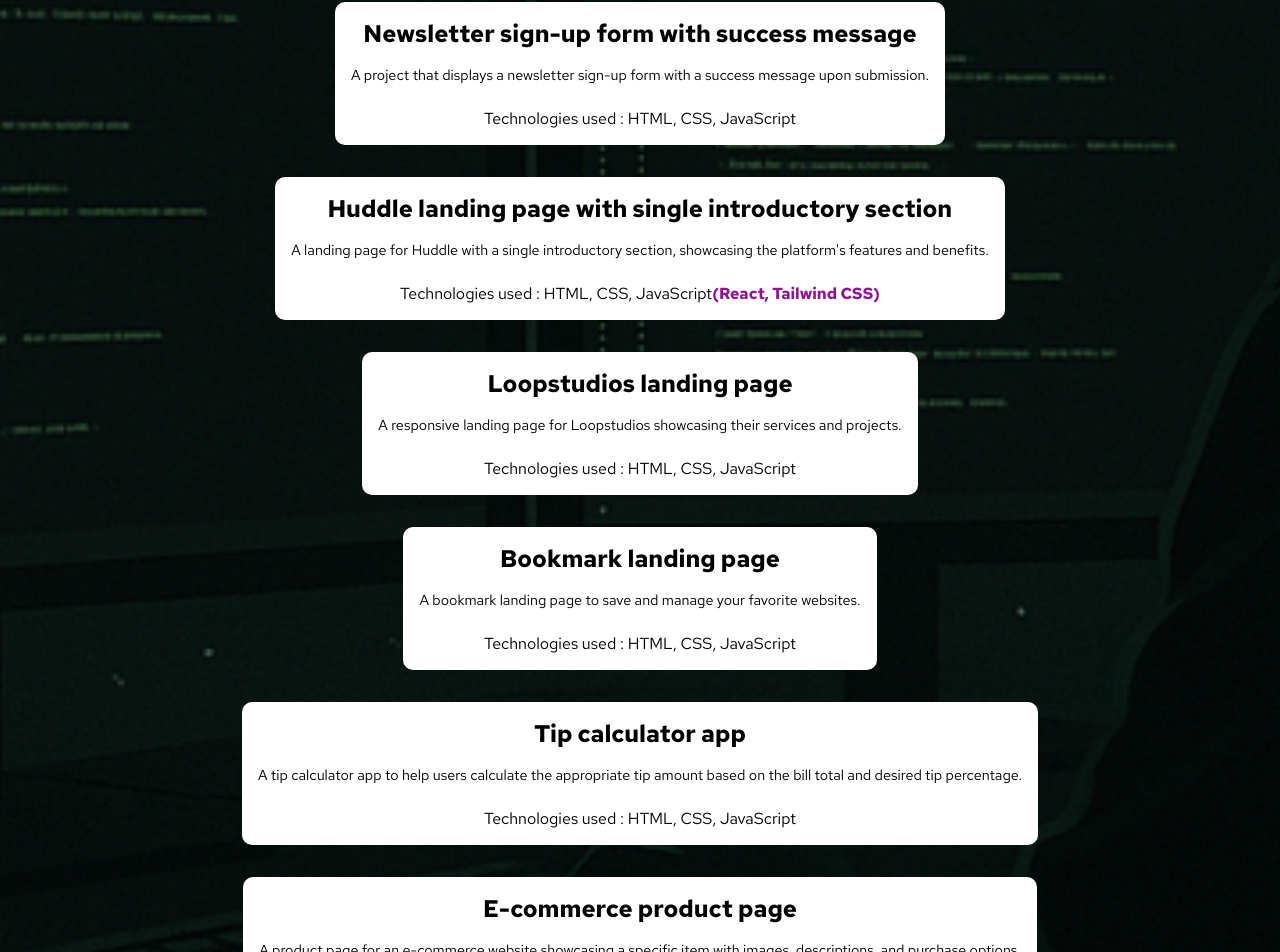
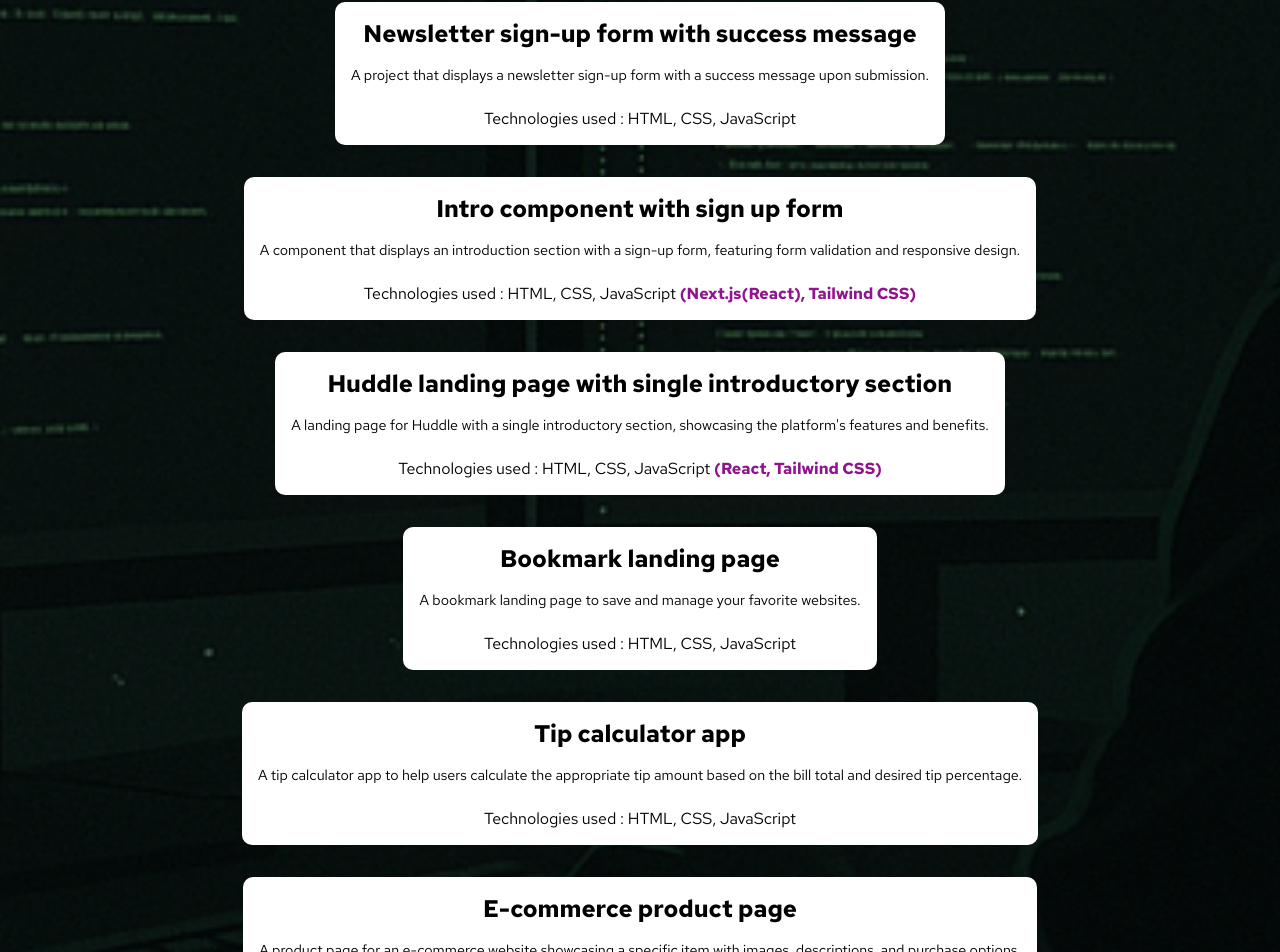
Before and after one commit to PxMach/Portfolio, a React (Vite) app: page / in a window 1280 px wide. Shown: the part 1883-2835 px from the top of the page. Built offline with nearby package versions, Linux system fonts and the light colour scheme; some icons are missing.

Commit message:
Réorganiser et mettre à jour les détails des projets dans le composant Projects, en ajoutant de nouveaux éléments de projet et en améliorant la présentation pour une meilleure lisibilité.

```diff
--- a/src/Components/Projects/Porjects.jsx
+++ b/src/Components/Projects/Porjects.jsx
@@ -15,10 +15,29 @@ export default function Projects() {
                   </a>
                </h3>
                <p>
-            A project that displays a newsletter sign-up form with a success
-            message upon submission.
+                  A project that displays a newsletter sign-up form with a
+                  success message upon submission.
                </p>
                <span>Technologies used : HTML, CSS, JavaScript</span>
+            </div>
+
+            <div className={styles.projectItem}>
+               <h3>
+                  <a
+                     href="https://frontend-mentor-intro-component-with-sign-up-form-n4ypd6cd3.vercel.app/"
+                     target="_blank"
+                  >
+                     Intro component with sign up form
+                  </a>
+               </h3>
+               <p>
+                  A component that displays an introduction section with a
+                  sign-up form, featuring form validation and responsive design.
+               </p>
+               <span>
+                  Technologies used : HTML, CSS, JavaScript{" "}
+                  <code>(Next.js(React), Tailwind CSS)</code>
+               </span>
             </div>
 
             <div className={styles.projectItem}>
@@ -35,26 +54,11 @@ export default function Projects() {
                   showcasing the platform's features and benefits.
                </p>
                <span>
-            Technologies used : HTML, CSS, JavaScript
+                  Technologies used : HTML, CSS, JavaScript{" "}
                   <code>(React, Tailwind CSS)</code>
                </span>
             </div>
 
-        <div className={styles.projectItem}>
-          <h3>
-            <a
-              href="https://pxmach.github.io/Frontend-Mentor-Loopstudios-landing-page/"
-              target="_blank"
-            >
-              Loopstudios landing page
-            </a>
-          </h3>
-          <p>
-            A responsive landing page for Loopstudios showcasing their services
-            and projects.
-          </p>
-          <span>Technologies used : HTML, CSS, JavaScript</span>
-        </div>
             <div className={styles.projectItem}>
                <h3>
                   <a
@@ -65,7 +69,8 @@ export default function Projects() {
                   </a>
                </h3>
                <p>
-            A bookmark landing page to save and manage your favorite websites.
+                  A bookmark landing page to save and manage your favorite
+                  websites.
                </p>
                <span>Technologies used : HTML, CSS, JavaScript</span>
             </div>
@@ -79,8 +84,8 @@ export default function Projects() {
                   </a>
                </h3>
                <p>
-            A tip calculator app to help users calculate the appropriate tip
-            amount based on the bill total and desired tip percentage.
+                  A tip calculator app to help users calculate the appropriate
+                  tip amount based on the bill total and desired tip percentage.
                </p>
                <span>Technologies used : HTML, CSS, JavaScript</span>
             </div>
@@ -95,8 +100,8 @@ export default function Projects() {
                   </a>
                </h3>
                <p>
-            A product page for an e-commerce website showcasing a specific item
-            with images, descriptions, and purchase options.
+                  A product page for an e-commerce website showcasing a specific
+                  item with images, descriptions, and purchase options.
                </p>
                <span>Technologies used : HTML, CSS, JavaScript</span>
             </div>
@@ -131,8 +136,7 @@ export default function Projects() {
                   showcasing its features.
                </p>
                <span>
-            Technologies used : HTML, CSS, JavaScript
-            <code>(React)</code>
+                  Technologies used : HTML, CSS, JavaScript <code>(React)</code>
                </span>
             </div>
          </div>
```
Lines whose indentation alone changed are shown as unchanged.
